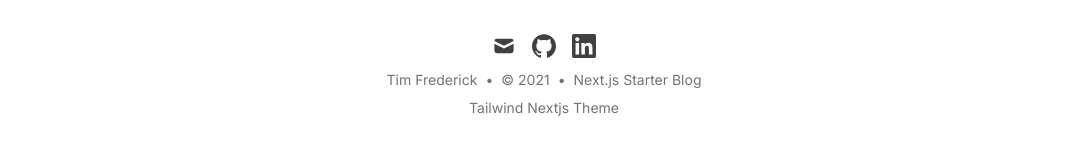
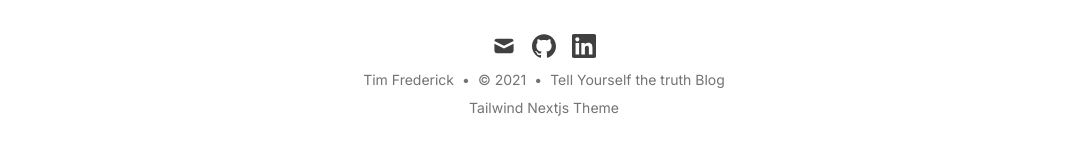
Before and after one commit to stackbit-projects/magenta-sunflower-ee5b2, a Next.js app: page / in a window 1280 px wide. Shown: the part 1663-1810 px from the top of the page, without its empty margins (96-1183 px from the left). Built offline with nearby package versions, Linux system fonts and the light colour scheme; no server answers; what @tailwindcss/typography would draw is missing.

Commit message:
siteMetadata.js: changed

```diff
--- a/data/siteMetadata.js
+++ b/data/siteMetadata.js
@@ -1,5 +1,5 @@
 const siteMetadata = {
-  title: 'Next.js Starter Blog',
+  title: 'Tell Yourself the truth Blog',
   author: 'Tim Frederick',
   headerTitle: 'TailwindBlog',
   description: 'A blog created with Next.js and Tailwind.css',
```
